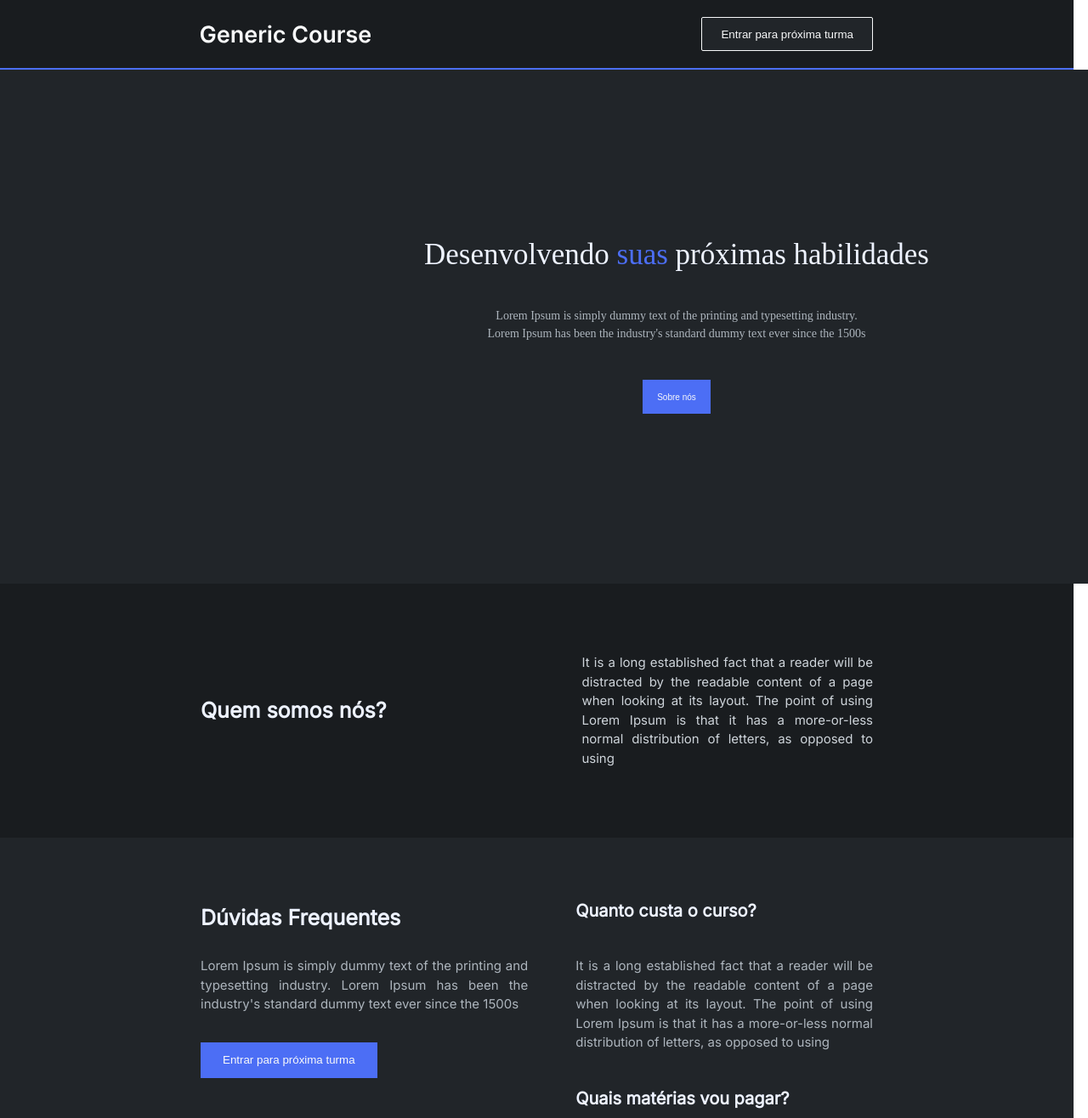
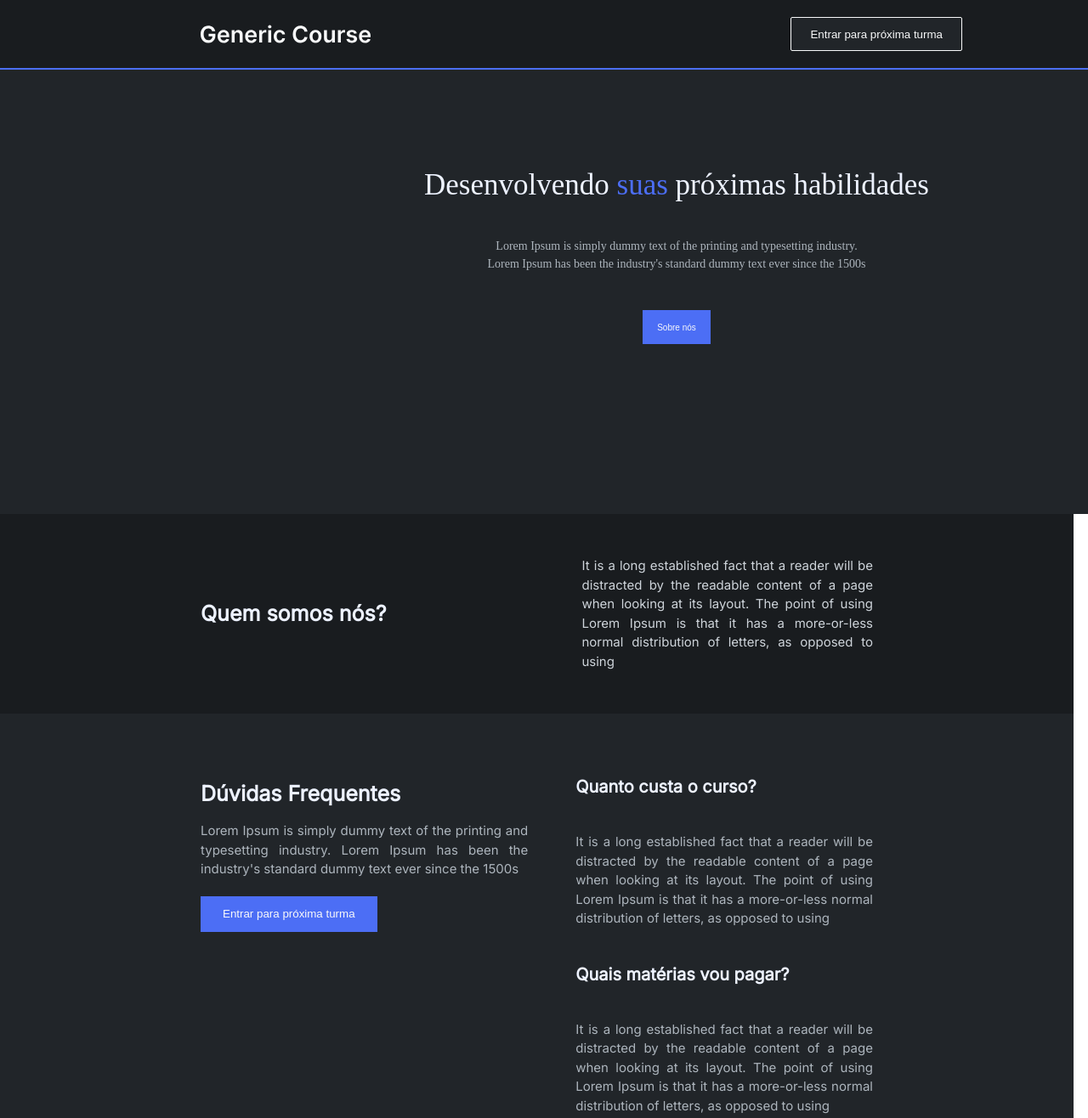
Before and after one commit to Rbsilva2023/site-generico, a plain HTML site: page index.html in a window 1280 px wide. Shown: the top 1316 px of the page at 85% size. Drawn offline with Linux system fonts and the light colour scheme; a web font is replaced by a local one.

Commit message:
tarefa 3 concluida

```diff
--- a/index.html
+++ b/index.html
@@ -5,6 +5,7 @@
     <meta name="viewport" content="width=device-width, initial-scale=1.0">
     <title>Site Institucional</title>
     <link rel="stylesheet" href="./src/styles/index.css">
+    <script src="index.js" defer ></script>
 </head>
 
 
--- a/src/styles/index.css
+++ b/src/styles/index.css
@@ -10,10 +10,14 @@ body {
 .header {
     display: flex;
     padding: 20px 236px;
+    width: 70%;
     justify-content: space-between;
     align-items:center;
     background: var(--gray-1);
     border-bottom: 2px solid var(--brand-1);
+    position: fixed;
+    top: 0;
+    z-index: 1;
 }
 
 .header__button {
@@ -82,8 +86,9 @@ body {
     background: var(--gray-1);
     display: flex;
     flex-direction: row;
-    padding: 82px 236px;
+    padding: 50px 236px;
     align-items: center;
+
 
 }
 
@@ -110,23 +115,22 @@ body {
     align-items: flex-start;
     gap: 56px;
     background: var(--gray-2);
+
 }
 
 .frequently__questions__container {
-    display: flex;
-    width: 620px;
-    padding-right: 0px;
-    flex-direction: column;
-    align-items: flex-start;
-    gap: 33px;
-    align-self: stretch;
+   position:sticky;
+   top: 150px;
+   width: 620px;
 }
+
 
 .frequently__questions__title {
     color: var(--gray-6);
     font-family: 'Inter';
     font-size: 25px;
     font-weight: 600;
+    margin-bottom: 20px;
 }
 
 .frequently__questions__text{
@@ -135,6 +139,7 @@ body {
     font-family: 'Inter';
     font-size: 15px;
     line-height: 150%;
+    margin-bottom: 20px;
 }
 
 .frequently__questions__button{
@@ -227,6 +232,7 @@ body {
     width: 412px;
     height: 179px;
     text-align: justify;
+    position: relative;
 
 }
 
@@ -239,16 +245,17 @@ body {
     font-weight: 400;
     line-height: 200%;
     margin-left: 40px;
+    position: relative;
 }
 
 
 .comments__container__phrase {
     width: 220px;
     padding: 40px;
-    position: absolute;
-    right: 250px;
+    position: sticky;
+    left: 700px;
     background: var(--brand-1);
-
+    bottom: 140px;
 }
 .comments__container__phrase--title {
     color: var(--gray-7);
@@ -276,7 +283,3 @@ body {
     justify-content: center;
     align-items: center;
 }
-
-.footer__Title {
-
-}
```
Also changed, not shown: src/scripts/index.js (line endings or trailing spaces).
